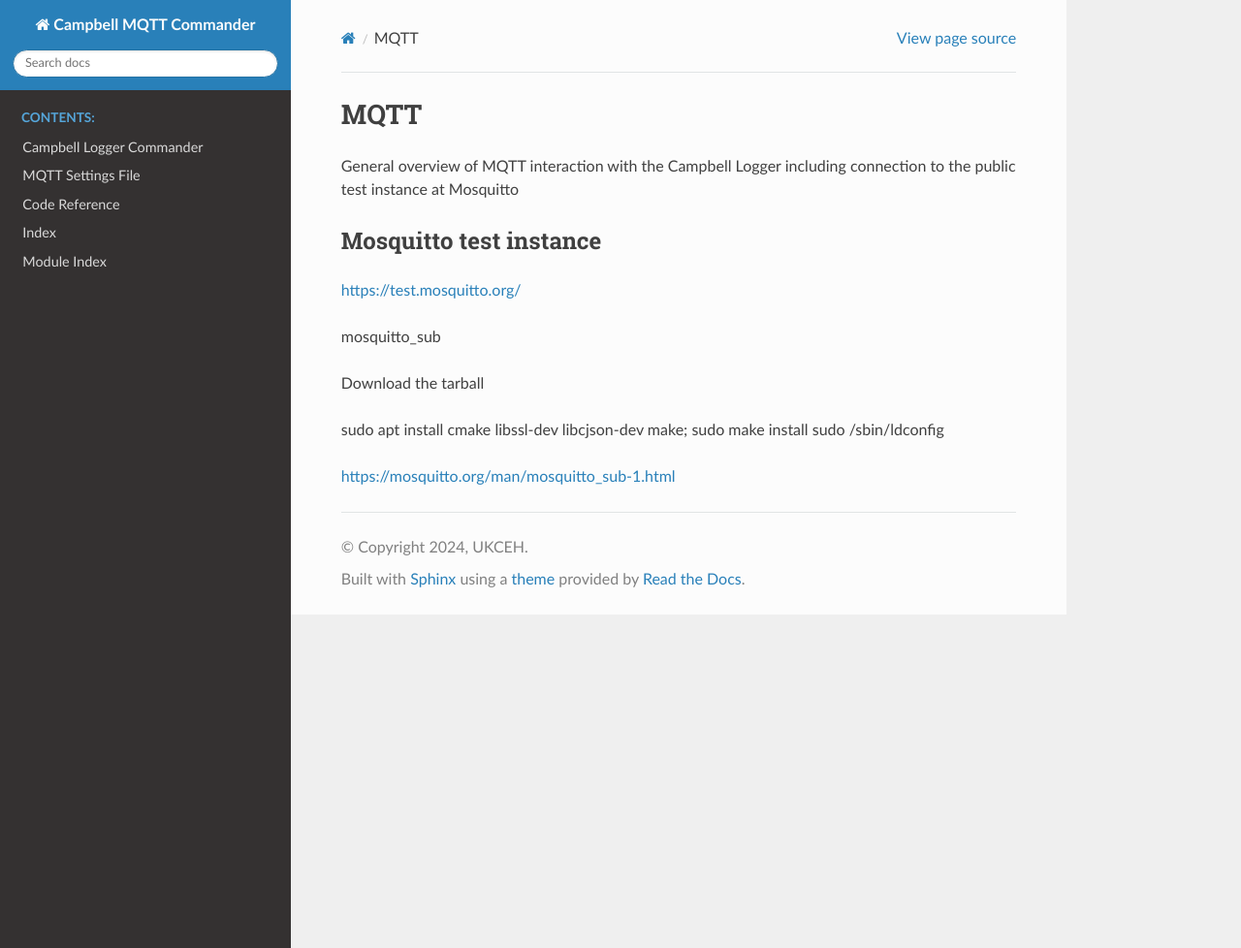
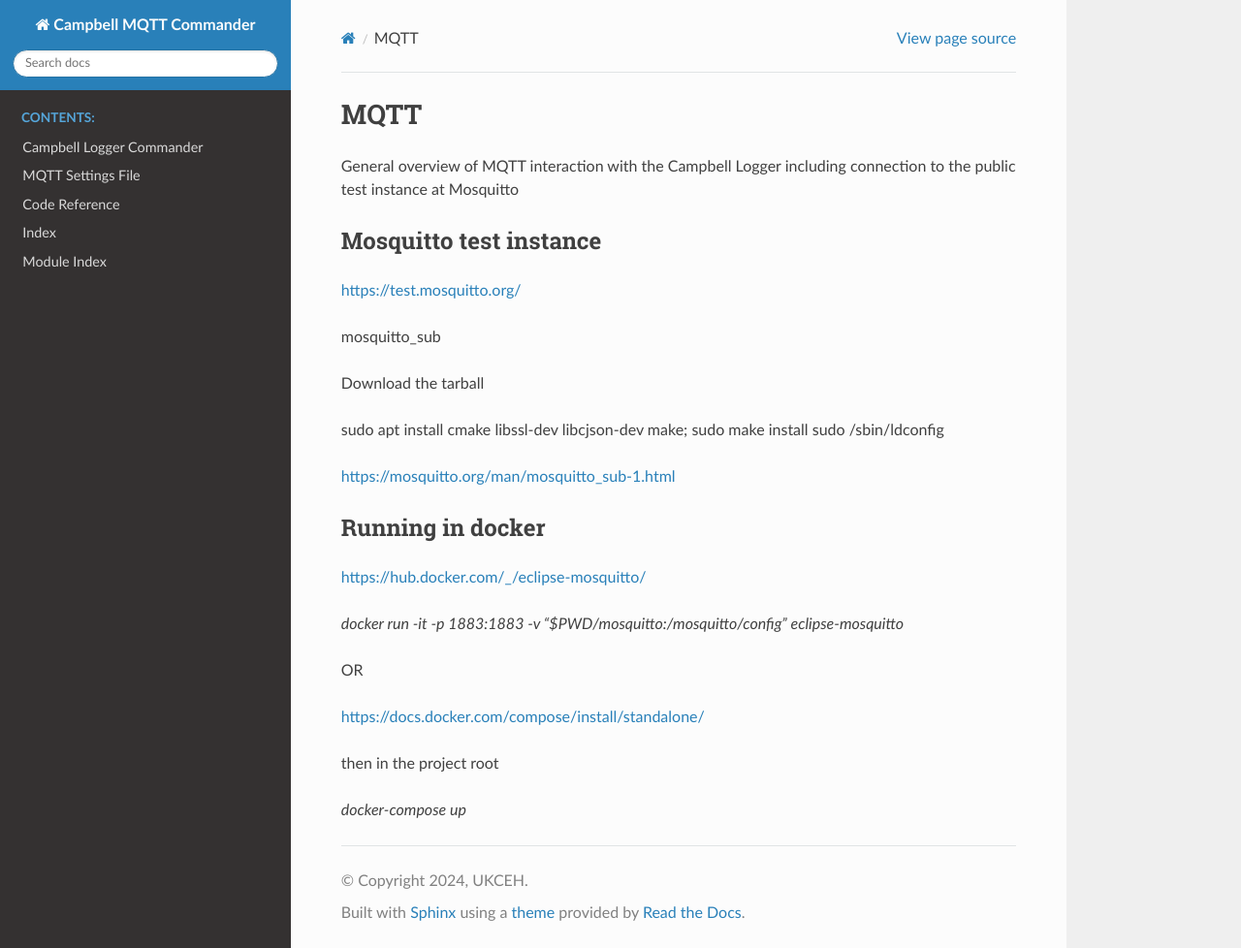
Before and after one commit to NERC-CEH/campbell-mqtt-control, a Sphinx documentation site: the page built from docs/mqtt.rst, in a window 1280 px wide and 978 px high. Shown: the whole window at 97% size. Built offline with Sphinx 7.4.7 and the Read the Docs theme 3.1.0, drawn with Linux system fonts in a browser that asks for light colours; the version number could not be read and is left out.

Commit message:
pub-sub works with a locally running mosquitto anyway

```diff
--- a/docs/mqtt.rst
+++ b/docs/mqtt.rst
@@ -19,3 +19,19 @@ make; sudo make install
 sudo /sbin/ldconfig
 
 https://mosquitto.org/man/mosquitto_sub-1.html
+
+Running in docker
+-----------------
+
+https://hub.docker.com/_/eclipse-mosquitto/
+
+
+`docker run -it -p 1883:1883 -v "$PWD/mosquitto:/mosquitto/config" eclipse-mosquitto`
+
+OR
+
+https://docs.docker.com/compose/install/standalone/
+
+then in the project root
+
+`docker-compose up`
```
